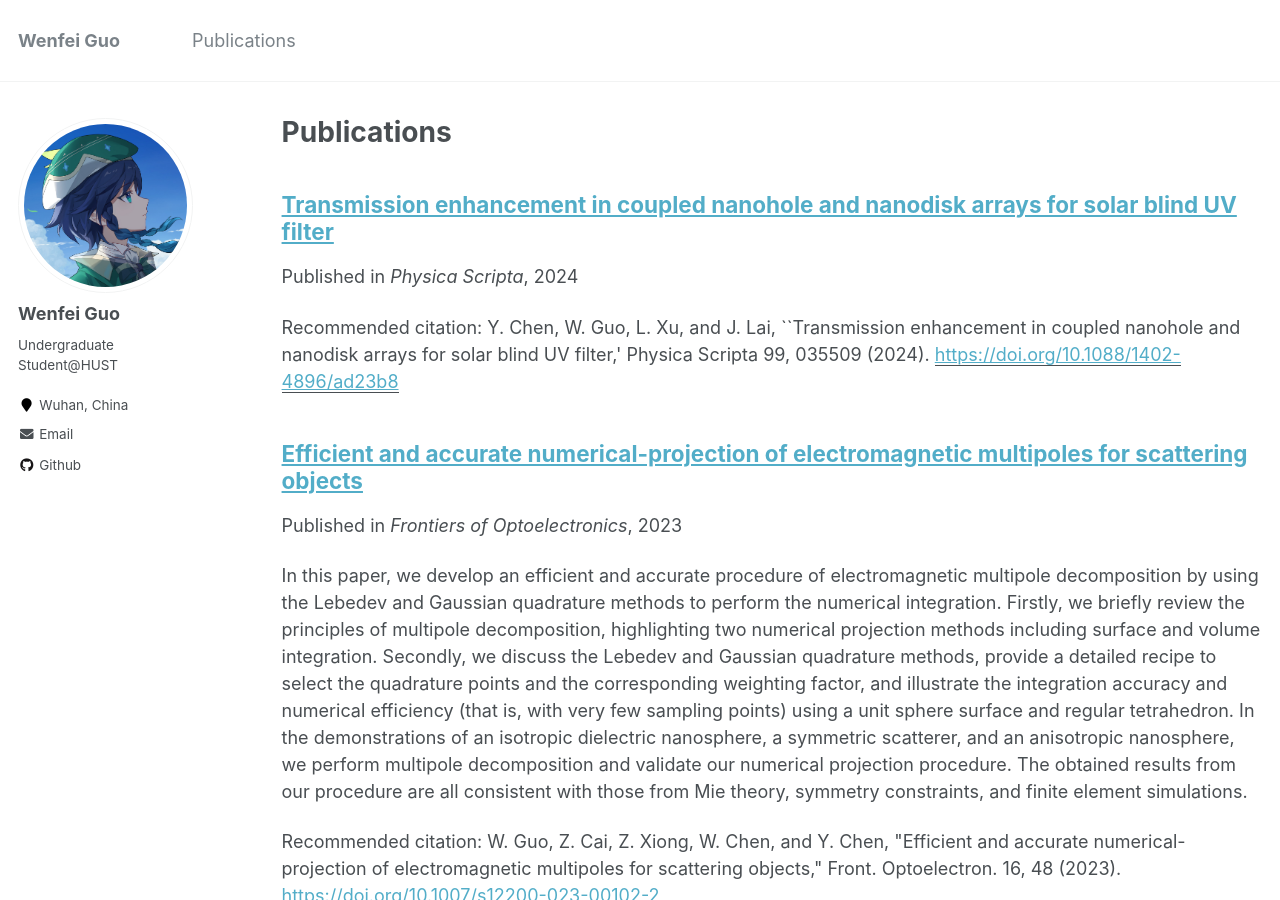
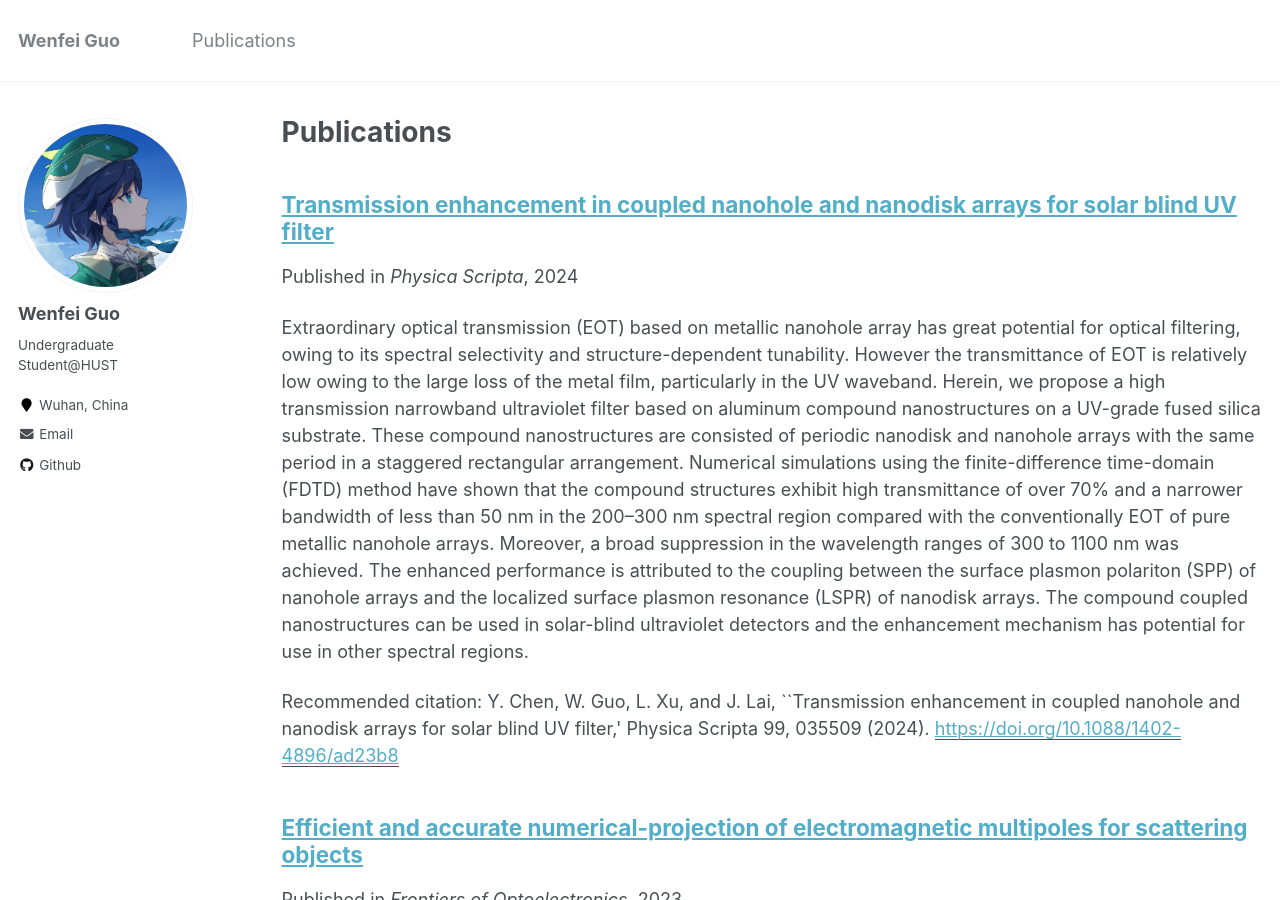
Before and after one commit to cma9cma/cma9cma.github.io, a Jekyll site: the page built from _pages/publications.md, in a window 1280 px wide and 900 px high. Built offline with Jekyll 4.4.1, drawn with Linux system fonts in a browser that asks for light colours.

Commit message:
Update 2015-10-01-paper-title-number-3.md

```diff
--- a/_publications/2015-10-01-paper-title-number-3.md
+++ b/_publications/2015-10-01-paper-title-number-3.md
@@ -1,7 +1,7 @@
 ---
 title: "Transmission enhancement in coupled nanohole and nanodisk arrays for solar blind UV filter"
 collection: publications
-excerpt: ''
+excerpt: 'Extraordinary optical transmission (EOT) based on metallic nanohole array has great potential for optical filtering, owing to its spectral selectivity and structure-dependent tunability. However the transmittance of EOT is relatively low owing to the large loss of the metal film, particularly in the UV waveband. Herein, we propose a high transmission narrowband ultraviolet filter based on aluminum compound nanostructures on a UV-grade fused silica substrate. These compound nanostructures are consisted of periodic nanodisk and nanohole arrays with the same period in a staggered rectangular arrangement. Numerical simulations using the finite-difference time-domain (FDTD) method have shown that the compound structures exhibit high transmittance of over 70% and a narrower bandwidth of less than 50 nm in the 200–300 nm spectral region compared with the conventionally EOT of pure metallic nanohole arrays. Moreover, a broad suppression in the wavelength ranges of 300 to 1100 nm was achieved. The enhanced performance is attributed to the coupling between the surface plasmon polariton (SPP) of nanohole arrays and the localized surface plasmon resonance (LSPR) of nanodisk arrays. The compound coupled nanostructures can be used in solar-blind ultraviolet detectors and the enhancement mechanism has potential for use in other spectral regions.'
 date: 2024-02-06
 venue: 'Physica Scripta'
 paperurl: 'https://doi.org/10.1088/1402-4896/ad23b8'
```
